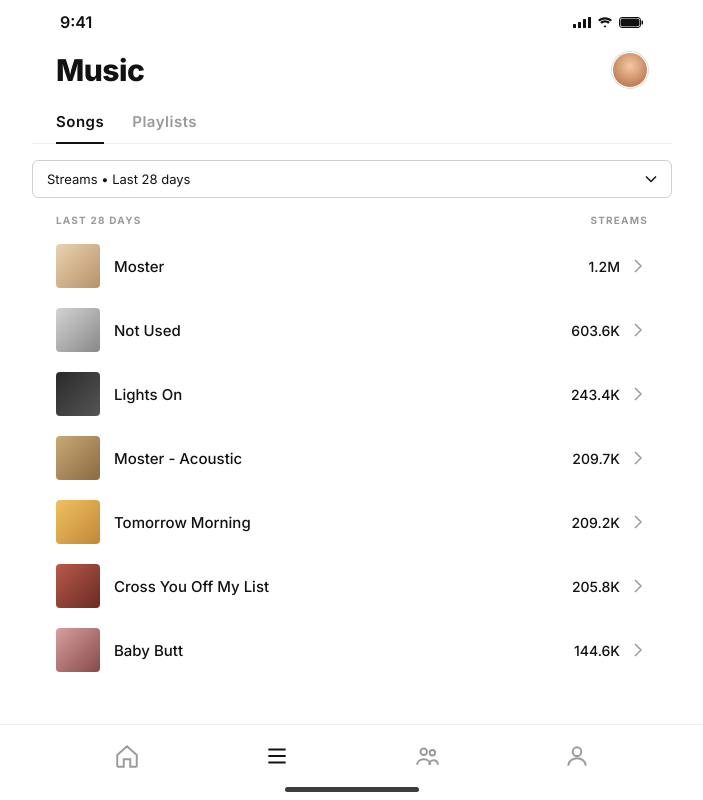
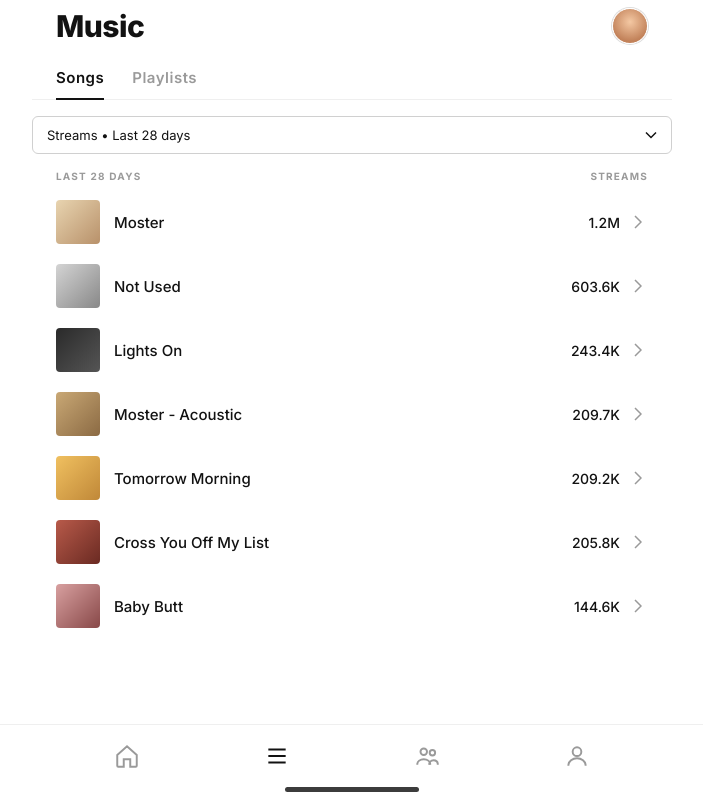
Before and after one commit to martinch27/spotify-for-artists-clone, a plain HTML site: page index.html in a window 1280 px wide. Shown: the whole page, without its empty margins (288-991 px from the left). Drawn offline with Linux system fonts and the light colour scheme.

Commit message:
Remove iOS status bar (not part of the web prototype)

```diff
--- a/index.html
+++ b/index.html
@@ -12,15 +12,6 @@
 </head>
 <body>
   <div class="device">
-    <div class="status-bar">
-      <span class="time">9:41</span>
-      <div class="status-right">
-        <svg width="18" height="11" viewBox="0 0 18 11" fill="currentColor"><rect x="0" y="7" width="3" height="4" rx="0.5"/><rect x="5" y="5" width="3" height="6" rx="0.5"/><rect x="10" y="2" width="3" height="9" rx="0.5"/><rect x="15" y="0" width="3" height="11" rx="0.5"/></svg>
-        <svg width="16" height="11" viewBox="0 0 16 11" fill="currentColor"><path d="M8 2.5c2 0 3.9.7 5.4 2L15 3c-1.9-1.7-4.4-2.7-7-2.7S2.9 1.3 1 3l1.6 1.5C4.1 3.2 6 2.5 8 2.5zM8 5.5c1.2 0 2.3.4 3.2 1.2l1.6-1.5C11.5 4 9.8 3.3 8 3.3s-3.5.7-4.8 1.9l1.6 1.5C5.7 5.9 6.8 5.5 8 5.5zM8 8.5c.6 0 1.1.2 1.5.6L8 10.7 6.5 9.1c.4-.4.9-.6 1.5-.6z"/></svg>
-        <svg width="25" height="11" viewBox="0 0 25 11" fill="none" stroke="currentColor" stroke-width="1"><rect x="0.5" y="0.5" width="21" height="10" rx="2.5"/><rect x="2" y="2" width="18" height="7" rx="1.2" fill="currentColor"/><rect x="22.5" y="3.5" width="1.5" height="4" rx="0.5" fill="currentColor" stroke="none"/></svg>
-      </div>
-    </div>
-
     <!-- =================== MUSIC SCREEN =================== -->
     <section class="screen screen-music active" data-screen="music">
       <header class="app-header">
--- a/styles.css
+++ b/styles.css
@@ -35,28 +35,12 @@ body {
 }
 
 /* ============ INNER WIDTH CONSTRAINT ============ */
-.status-bar,
-.screen > *,
-.bottom-nav-inner {
+.screen > * {
   width: 100%;
   max-width: 640px;
   margin-left: auto;
   margin-right: auto;
 }
-
-/* ============ STATUS BAR ============ */
-.status-bar {
-  flex-shrink: 0;
-  height: 44px;
-  padding: 0 28px;
-  display: flex;
-  align-items: center;
-  justify-content: space-between;
-  font-size: 16px;
-  font-weight: 600;
-  color: var(--text);
-}
-.status-right { display: flex; gap: 6px; align-items: center; }
 
 /* ============ SCREENS ============ */
 .screen {
```
